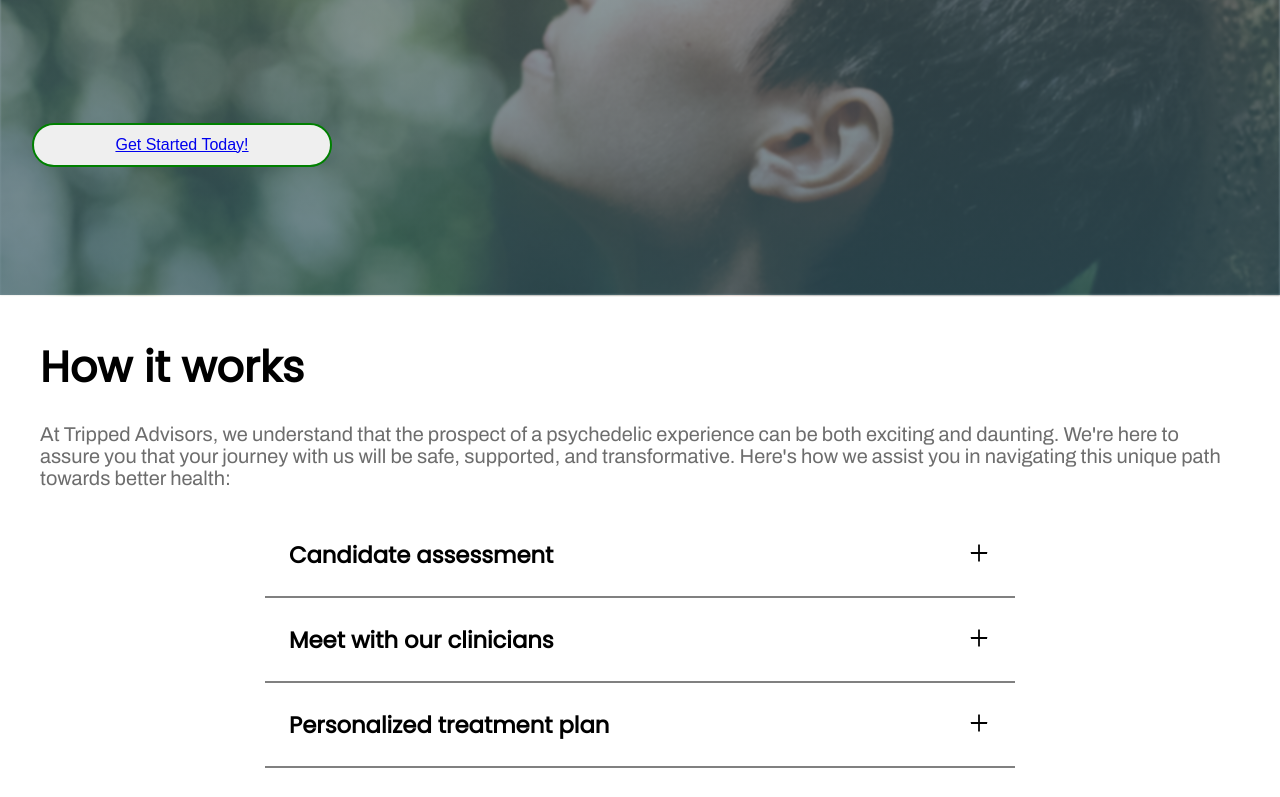
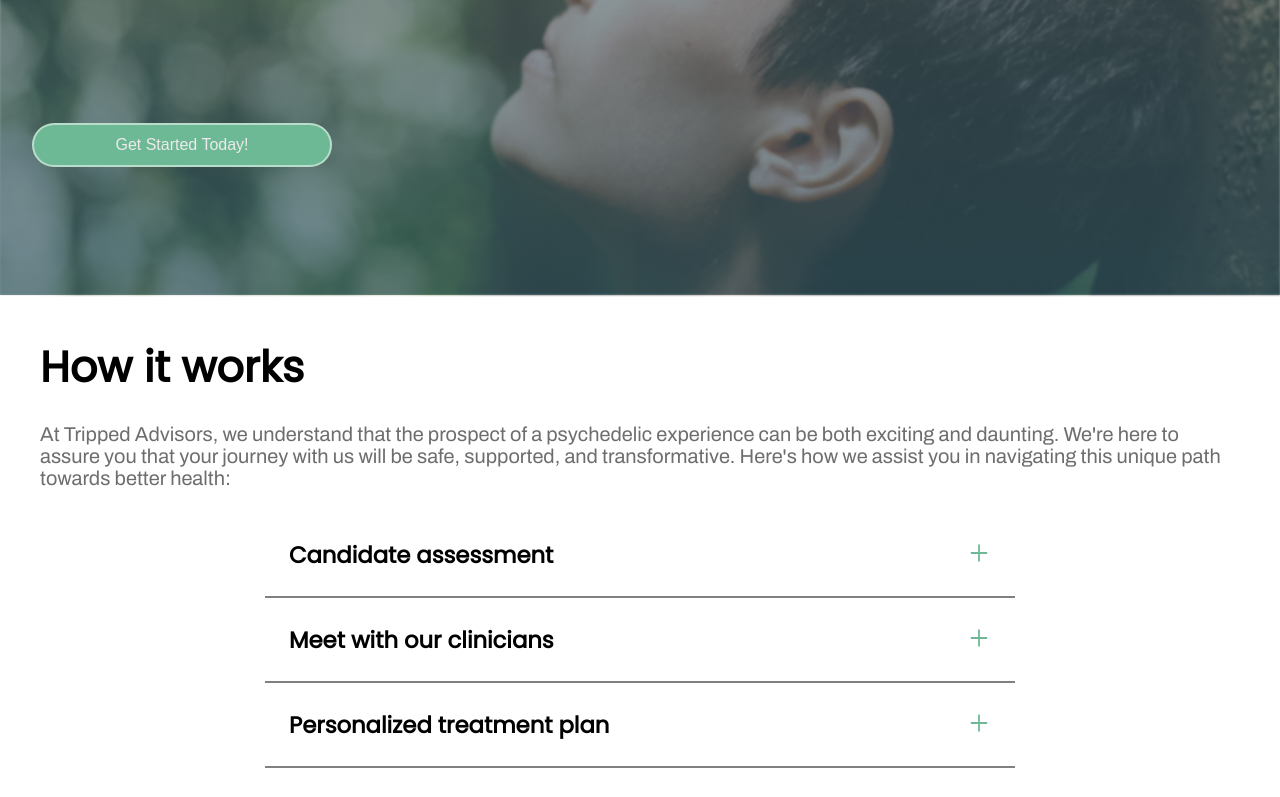
Before and after one commit to yumawayoffical/yuma-way, a React (Vite) app in the folder yuma-way/: page / in a window 1280 px wide. Shown: the part 600-1397 px from the top of the page. Built offline with nearby package versions, Linux system fonts and the light colour scheme.

Commit message:
Updated get started button styles, and updated main.styles to include a colorPalette.

```diff
--- a/yuma-way/src/App.jsx
+++ b/yuma-way/src/App.jsx
@@ -7,7 +7,7 @@ function App() {
     <>
       <ScrollToTop />
       <Navigation />
-      <UnauthorizedRoutes />;
+      <UnauthorizedRoutes />
     </>
   );
 }
--- a/yuma-way/src/components/button/button.styles.jsx
+++ b/yuma-way/src/components/button/button.styles.jsx
@@ -1,4 +1,5 @@
 import styled, { css } from "styled-components";
+import { colorPalette } from "../../main.styles";
 
 const DEFAULT_BUTTON_STYLES = css`
   padding: 0.7rem 1rem;
@@ -12,9 +13,13 @@ export const BaseButton = styled.button`
 export const GetStartedButton = styled.button`
   ${DEFAULT_BUTTON_STYLES}
   padding: 0.7rem 1.5rem !important;
+  border: 2px solid ${colorPalette.accent.accentTwo};
+  background-color: ${colorPalette.accent.accentOne};
 
-  border: 2px solid green;
-  color: #000;
+  a {
+    color: ${colorPalette.accent.accentTextLight};
+    text-decoration: none;
+  }
 `;
 
 export const DropDownMenuButton = styled.button`
--- a/yuma-way/src/main.styles.jsx
+++ b/yuma-way/src/main.styles.jsx
@@ -55,8 +55,23 @@ export const colorPalette = {
     secondaryOne: "rgba(169, 189, 255, 0.8)",
   },
   accent: {
-    accentOne: "#94ffcb",
+    accentOne: "#6eb995",
+    accentOneDark: "#41745b",
+
+    accentTwo: "#bfdfd0ed",
+    accentText: "#6d6d6d",
+    accentTextDark: "#414040",
+    accentTextLight: "#eceaea",
   },
+};
+
+// Box shadows
+export const boxShadows = {
+  boxShadowLighter: "rgba(0, 0, 0, 0.1) 0px 10px 20px, rgba(0, 0, 0, 0.15) 0px 6px 6px",
+  boxShadowLight: "rgba(0, 0, 0, 0.15) 0px 10px 20px, rgba(0, 0, 0, 0.19) 0px 6px 6px",
+  boxShadowBase: "rgba(0, 0, 0, 0.19) 0px 10px 20px, rgba(0, 0, 0, 0.23) 0px 6px 6px",
+  boxShadowDark: "rgba(0, 0, 0, 0.23) 0px 10px 20px, rgba(0, 0, 0, 0.27) 0px 6px 6px",
+  boxShadowDarker: "rgba(0, 0, 0, 0.27) 0px 10px 20px, rgba(0, 0, 0, 0.31) 0px 6px 6px",
 };
 
 // Global styled components
@@ -77,7 +92,7 @@ export const StyledPageContainer = styled.div`
 `;
 
 export const MainText = styled.p`
-  color: #6d6d6d; // update when needed
+  color: ${colorPalette.accent.accentText}; // update when needed
   font-family: "Archivo", sans-serif;
   font-size: ${paragraphFontSizes.small}; // Default font size
 
@@ -178,11 +193,3 @@ export const LINK_HOVER = css`
     width: 100%;
   }
 `;
-
-export const boxShadows = {
-  boxShadowLighter: "rgba(0, 0, 0, 0.1) 0px 10px 20px, rgba(0, 0, 0, 0.15) 0px 6px 6px",
-  boxShadowLight: "rgba(0, 0, 0, 0.15) 0px 10px 20px, rgba(0, 0, 0, 0.19) 0px 6px 6px",
-  boxShadowBase: "rgba(0, 0, 0, 0.19) 0px 10px 20px, rgba(0, 0, 0, 0.23) 0px 6px 6px",
-  boxShadowDark: "rgba(0, 0, 0, 0.23) 0px 10px 20px, rgba(0, 0, 0, 0.27) 0px 6px 6px",
-  boxShadowDarker: "rgba(0, 0, 0, 0.27) 0px 10px 20px, rgba(0, 0, 0, 0.31) 0px 6px 6px",
-};
--- a/yuma-way/src/pages/home/components/about-ketamine-card/about-ketamine-card.component.jsx
+++ b/yuma-way/src/pages/home/components/about-ketamine-card/about-ketamine-card.component.jsx
@@ -1,7 +1,7 @@
 import React from "react";
 import { StyledAboutKetamineCard } from "./about-ketamine-card.styles";
 import { Link } from "react-router-dom";
-import { HeaderThreeText, MainText } from "../../../../main.styles";
+import { HeaderThreeText, MainText, colorPalette } from "../../../../main.styles";
 import { AiOutlineArrowRight } from "react-icons/ai";
 const AboutKetamineCard = ({ data }) => {
   const { title, subtopics } = data;
@@ -21,7 +21,7 @@ const AboutKetamineCard = ({ data }) => {
       </ul>
 
       <Link className="card-link-cta" to="/science-and-safety">
-        <p>Learn More</p>
+        <MainText style={{ color: colorPalette.accent.accentTextLight }}>Learn More</MainText>
         <AiOutlineArrowRight />
       </Link>
     </StyledAboutKetamineCard>
--- a/yuma-way/src/pages/home/components/about-ketamine-card/about-ketamine-card.styles.jsx
+++ b/yuma-way/src/pages/home/components/about-ketamine-card/about-ketamine-card.styles.jsx
@@ -1,16 +1,19 @@
 import styled from "styled-components";
-import { LINK_HOVER, boxShadows, device } from "../../../../main.styles";
+import { LINK_HOVER, boxShadows, colorPalette, device } from "../../../../main.styles";
 
 export const StyledAboutKetamineCard = styled.div`
-  height: 300px;
-  width: 350px;
+  height: 250px;
   border-radius: 12px;
   padding: 2rem;
+  width: 300px;
+
   position: relative;
   box-shadow: ${boxShadows.boxShadowBase};
 
   margin-inline: auto;
   @media ${device.tablet} {
+    height: 325px;
+    width: 350px;
   }
 
   & .card-list {
@@ -23,7 +26,7 @@ export const StyledAboutKetamineCard = styled.div`
     gap: 0.5rem;
     color: #fff;
     padding: 0.8rem;
-    background-color: #6eb995;
+    background-color: ${colorPalette.accent.accentOne};
     position: absolute;
     bottom: 0;
     right: 0;
--- a/yuma-way/src/pages/home/components/about-ketamine/about-ketamine.component.jsx
+++ b/yuma-way/src/pages/home/components/about-ketamine/about-ketamine.component.jsx
@@ -9,7 +9,6 @@ const AboutKetamine = () => {
   return (
     <StyledAboutKetamineSection id="about-ketamine-section">
       <HeaderTwoText>Why choose ketamine?</HeaderTwoText>
-
       <MainText>
         We understand that the path to mental wellness is unique for each individual. Traditional treatments don't always provide the relief and
         breakthroughs needed to overcome the challenges of depression, anxiety, and other mental health conditions. This is where psychedelic-assisted
--- a/yuma-way/src/pages/home/components/how-it-works-accordion-card/how-it-works-accordion-card.component.jsx
+++ b/yuma-way/src/pages/home/components/how-it-works-accordion-card/how-it-works-accordion-card.component.jsx
@@ -2,7 +2,7 @@ import React, { useState } from "react";
 import { StyledAccordionCard } from "./how-it-works-accordion-card.styles";
 import CustomButton, { BUTTON_TYPES_CLASSES } from "../../../../components/button/button.component";
 import { AiOutlinePlus, AiOutlineMinus, AiOutlineArrowRight } from "react-icons/ai";
-import { HeaderThreeText, MainText } from "../../../../main.styles";
+import { HeaderThreeText, MainText, colorPalette } from "../../../../main.styles";
 import { Link } from "react-router-dom";
 
 const HowItWorksAccordionCard = ({ cardData }) => {
@@ -18,7 +18,11 @@ const HowItWorksAccordionCard = ({ cardData }) => {
       <div className="card-header">
         <HeaderThreeText>{title}</HeaderThreeText>
         <CustomButton buttonType={BUTTON_TYPES_CLASSES.accordion} onClick={handleAccordionClickEvent}>
-          {isActive ? <AiOutlineMinus fontSize={24} /> : <AiOutlinePlus fontSize={24} />}
+          {isActive ? (
+            <AiOutlineMinus fontSize={24} style={{ color: colorPalette.accent.accentOne }} />
+          ) : (
+            <AiOutlinePlus fontSize={24} style={{ color: colorPalette.accent.accentOne }} />
+          )}
         </CustomButton>
       </div>
       {isActive && (
```
